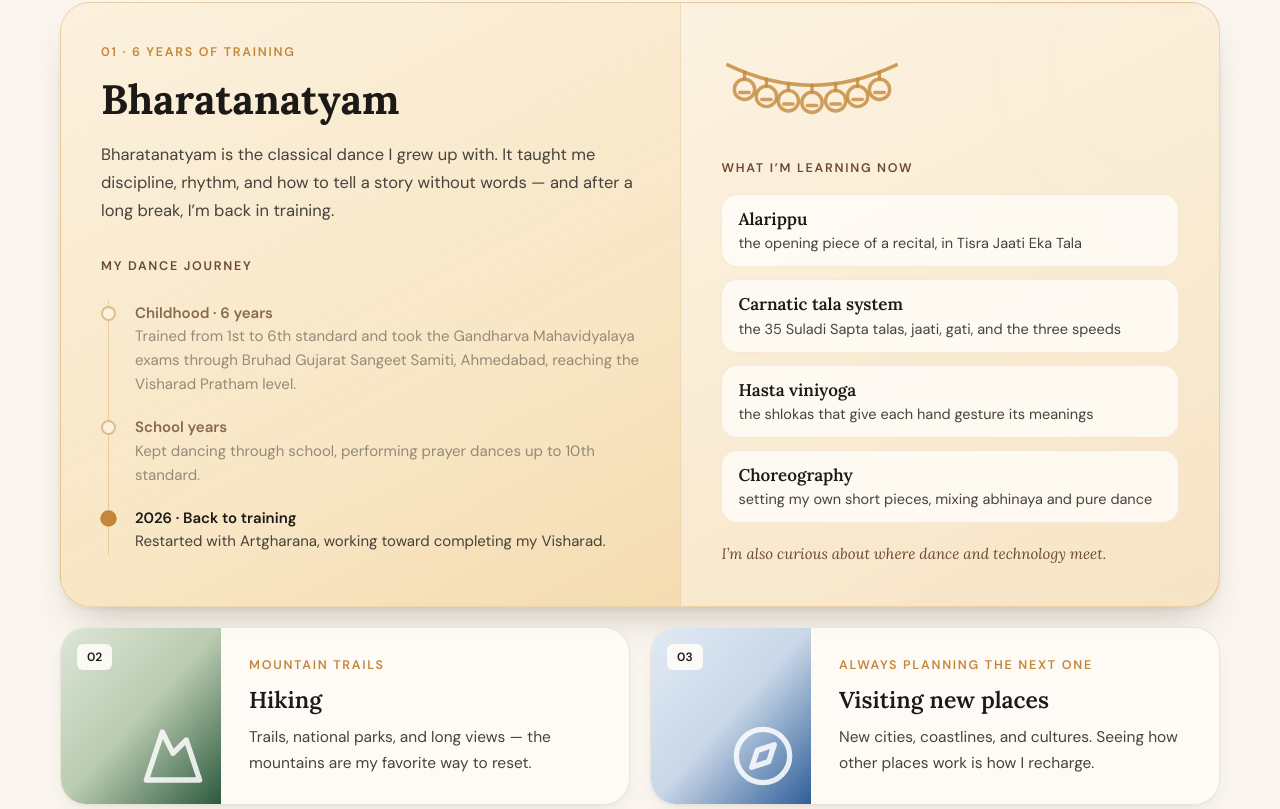
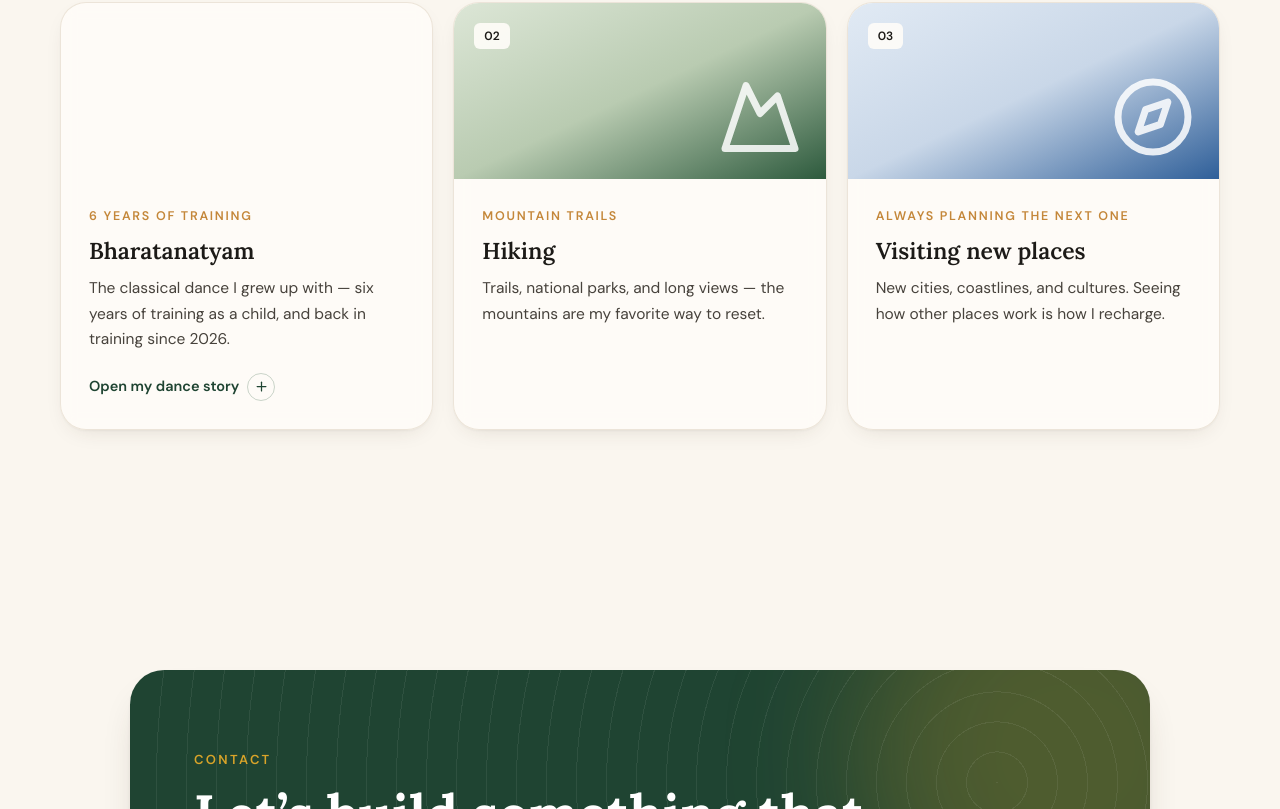
Before and after one commit to jmandalia99/portfolio, a React (Create React App) app: page / in a window 1280 px wide. Shown: the part 10751-11560 px from the top of the page. Built offline with nearby package versions, Linux system fonts and the light colour scheme.

Commit message:
Bharatanatyam card opens into full story

```diff
--- a/src/App.js
+++ b/src/App.js
@@ -767,85 +767,114 @@ function DanceIcon(props) {
 
 const BEYOND_ICON = { hike: Mountain, travel: Compass };
 
+function DanceModal({ open, onClose }) {
+  const d = bharatanatyam;
+  const closeRef = useRef(null);
+  useEffect(() => {
+    if (!open) return undefined;
+    const onKey = (e) => { if (e.key === 'Escape') onClose(); };
+    document.addEventListener('keydown', onKey);
+    const prev = document.body.style.overflow;
+    document.body.style.overflow = 'hidden';
+    if (closeRef.current) closeRef.current.focus();
+    return () => { document.removeEventListener('keydown', onKey); document.body.style.overflow = prev; };
+  }, [open, onClose]);
+  if (!open) return null;
+  return createPortal(
+    <div className="fixed inset-0 z-[60] flex items-end sm:items-center justify-center p-0 sm:p-6" role="dialog" aria-modal="true" aria-labelledby="dance-title">
+      <div className="absolute inset-0 bg-[#1C1A17]/40 backdrop-blur-sm fade-in" onClick={onClose} />
+      <div className="relative w-full sm:max-w-[760px] max-h-[90vh] overflow-y-auto rounded-t-[28px] sm:rounded-[28px] bg-paper shadow-lift pop-in">
+        <div className="relative px-6 sm:px-9 pt-8 pb-7 bg-gradient-to-br from-[#FBF1DE] via-[#F8E6C4] to-[#F1D3A1] overflow-hidden">
+          <button ref={closeRef} onClick={onClose} aria-label="Close"
+            className="absolute right-5 top-5 z-10 w-10 h-10 rounded-full bg-paper/80 text-ink grid place-items-center hover:bg-paper transition-colors"><X size={19} /></button>
+          <DanceIcon className="ghungroo ghungroo-live text-amber/80 w-[170px] h-[90px] -ml-1" aria-hidden="true" />
+          <p className="mt-3 text-[12.5px] font-semibold uppercase tracking-[0.14em] text-amber">{d.tag}</p>
+          <h3 id="dance-title" className="mt-2 font-serif font-bold text-[28px] sm:text-[32px] leading-tight text-ink">{d.title}</h3>
+          <p className="mt-3 text-[16px] leading-[1.7] text-body max-w-xl">{d.intro}</p>
+        </div>
+        <div className="px-6 sm:px-9 py-7 grid sm:grid-cols-2 gap-8">
+          <div>
+            <p className="text-[12.5px] font-semibold uppercase tracking-[0.14em] text-bark">My dance journey</p>
+            <ol className="mt-4 relative">
+              <span className="absolute left-[7px] top-2 bottom-2 w-px bg-amber/30" aria-hidden="true" />
+              {d.journey.map((j) => (
+                <li key={j.when} className="grid grid-cols-[22px_1fr] gap-3 py-2.5">
+                  <span className="relative mt-1 w-[15px] h-[15px] rounded-full border-2 bg-paper border-amber" />
+                  <span>
+                    <span className="block text-[15px] font-semibold text-ink">{j.when}</span>
+                    <span className="block text-[15px] leading-[1.6] text-body">{j.what}</span>
+                  </span>
+                </li>
+              ))}
+            </ol>
+          </div>
+          <div>
+            <p className="text-[12.5px] font-semibold uppercase tracking-[0.14em] text-bark">What I’m learning now</p>
+            <ul className="mt-4 space-y-2.5">
+              {d.learning.map(([k, v]) => (
+                <li key={k} className="rounded-2xl bg-[#FBF4E6] border border-amber/15 px-4 py-3">
+                  <span className="block font-serif font-semibold text-[16.5px] text-ink">{k}</span>
+                  <span className="block text-[14.5px] leading-snug text-body mt-0.5">{v}</span>
+                </li>
+              ))}
+            </ul>
+          </div>
+        </div>
+        <div className="px-6 sm:px-9 pb-8 flex flex-wrap items-center gap-4 justify-between border-t border-line pt-6">
+          <p className="text-[15px] italic font-serif text-bark">{d.closing}</p>
+          {d.tool && (
+            <Button href={d.tool} external onClick={() => track('taal_tool_open')}>Try my taal practice tool <ArrowUpRight size={17} /></Button>
+          )}
+        </div>
+      </div>
+    </div>,
+    document.body
+  );
+}
+
 function Beyond() {
-  const d = bharatanatyam;
-  const [step, setStep] = useState(d.journey.length - 1);
+  const [danceOpen, setDanceOpen] = useState(false);
+  const closeDance = React.useCallback(() => setDanceOpen(false), []);
+  const openDance = () => { setDanceOpen(true); track('dance_open'); };
+  const cards = [
+    { key: 'dance', title: bharatanatyam.title, tag: bharatanatyam.tag, text: bharatanatyam.short },
+    ...beyond,
+  ];
   return (
     <section id="beyond" className="relative py-20 md:py-28">
       <div className="max-w-[1240px] mx-auto px-5 md:px-10">
         <SectionHead kicker="Beyond work" title="What keeps me curious" />
-
-        {/* Bharatanatyam feature */}
-        <div className="reveal group/dance relative rounded-[30px] overflow-hidden border border-amber/25 shadow-lift bg-gradient-to-br from-[#FBF1DE] via-[#F8E6C4] to-[#F1D3A1]">
-          <div className="absolute -right-24 -top-24 w-80 h-80 rounded-full border border-amber/20" />
-          <div className="absolute -right-10 -top-10 w-52 h-52 rounded-full border border-amber/20" />
-          <div className="relative grid lg:grid-cols-[1.15fr_1fr]">
-            <div className="p-7 md:p-10">
-              <div className="flex items-center gap-3">
-                <span className="text-[12.5px] font-semibold uppercase tracking-[0.14em] text-amber">01 · {d.tag}</span>
-              </div>
-              <h3 className="mt-3 font-serif font-bold text-[clamp(1.9rem,3.2vw,2.6rem)] leading-tight text-ink">{d.title}</h3>
-              <p className="mt-4 text-[16.5px] leading-[1.7] text-body max-w-xl">{d.intro}</p>
-
-              <p className="mt-8 text-[12.5px] font-semibold uppercase tracking-[0.14em] text-bark">My dance journey</p>
-              <ol className="mt-4 relative">
-                <span className="absolute left-[7px] top-2 bottom-2 w-px bg-amber/30" aria-hidden="true" />
-                {d.journey.map((j, i) => (
-                  <li key={j.when}>
-                    <button onMouseEnter={() => setStep(i)} onFocus={() => setStep(i)} onClick={() => setStep(i)}
-                      className="w-full text-left grid grid-cols-[22px_1fr] gap-3 py-2.5 focus:outline-none">
-                      <span className={`relative mt-1 w-[15px] h-[15px] rounded-full border-2 transition-all duration-300 ${step === i ? 'bg-amber border-amber scale-110' : 'bg-[#FBF1DE] border-amber/50'}`} />
-                      <span>
-                        <span className={`block text-[15px] font-semibold transition-colors ${step === i ? 'text-ink' : 'text-bark/80'}`}>{j.when}</span>
-                        <span className={`block text-[15px] leading-[1.6] transition-all duration-500 ${step === i ? 'text-body opacity-100' : 'text-body/70 opacity-80'}`}>{j.what}</span>
-                      </span>
-                    </button>
-                  </li>
-                ))}
-              </ol>
-            </div>
-
-            <div className="relative p-7 md:p-10 lg:border-l border-t lg:border-t-0 border-amber/20 bg-paper/40 backdrop-blur-sm flex flex-col">
-              <DanceIcon className="ghungroo text-amber/80 w-[190px] h-[100px] -ml-1" aria-hidden="true" />
-              <p className="mt-4 text-[12.5px] font-semibold uppercase tracking-[0.14em] text-bark">What I’m learning now</p>
-              <ul className="mt-4 space-y-3">
-                {d.learning.map(([k, v]) => (
-                  <li key={k} className="rounded-2xl bg-paper/80 border border-amber/15 px-4 py-3 transition-all duration-300 hover:-translate-y-0.5 hover:shadow-card">
-                    <span className="block font-serif font-semibold text-[17px] text-ink">{k}</span>
-                    <span className="block text-[14.5px] leading-snug text-body mt-0.5">{v}</span>
-                  </li>
-                ))}
-              </ul>
-              <p className="mt-5 text-[15px] italic font-serif text-bark">{d.closing}</p>
-              {d.tool && (
-                <a href={d.tool} target="_blank" rel="noopener noreferrer" onClick={() => track('taal_tool_open')}
-                  className="mt-5 self-start inline-flex items-center gap-2 rounded-full bg-forest-deep text-white px-5 py-3 text-[15px] font-semibold hover:bg-forest hover:-translate-y-0.5 transition-all">
-                  Try my taal practice tool <ArrowUpRight size={17} />
-                </a>
-              )}
-            </div>
-          </div>
-        </div>
-
-        <div className="mt-5 grid md:grid-cols-2 gap-5">
-          {beyond.map((b, i) => {
-            const Icon = BEYOND_ICON[b.key];
+        <div className="grid md:grid-cols-3 gap-5">
+          {cards.map((b, i) => {
+            const isDance = b.key === 'dance';
+            const Icon = isDance ? DanceIcon : BEYOND_ICON[b.key];
+            const Tag = isDance ? 'button' : 'div';
             return (
-              <div key={b.key} className="reveal group rounded-[26px] overflow-hidden bg-paper/80 backdrop-blur border border-line/80 shadow-card hover:shadow-lift hover:-translate-y-1.5 transition-all duration-500 grid grid-cols-[120px_1fr] sm:grid-cols-[160px_1fr]" style={{ '--d': `${(i + 1) * 90}ms` }}>
-                <div className={`relative overflow-hidden ${b.key === 'hike' ? 'bg-gradient-to-br from-[#DCE6D6] via-[#B9CBB1] to-[#2D5A3D]' : 'bg-gradient-to-br from-[#E1EAF4] via-[#C9D7E8] to-[#2F5F99]'}`}>
-                  <Icon className="absolute right-4 bottom-4 text-white/85 transition-transform duration-700 group-hover:scale-110 group-hover:-rotate-6" width={64} height={64} />
-                  <span className="absolute left-4 top-4 text-[12px] font-semibold text-ink bg-paper/90 rounded-md px-2.5 py-1">{String(i + 2).padStart(2, '0')}</span>
-                </div>
-                <div className="p-6 md:p-7">
-                  <p className="text-[12.5px] font-semibold uppercase tracking-[0.14em] text-amber">{b.tag}</p>
-                  <h3 className="mt-2 font-serif font-semibold text-[23px] text-ink">{b.title}</h3>
-                  <p className="mt-2 text-[15.5px] leading-[1.65] text-body">{b.text}</p>
-                </div>
-              </div>
+              <Tag key={b.key} {...(isDance ? { onClick: openDance, type: 'button' } : {})}
+                className={`reveal group group/dance text-left rounded-[26px] overflow-hidden bg-paper/80 backdrop-blur border border-line/80 shadow-card hover:shadow-lift hover:-translate-y-1.5 transition-all duration-500 flex flex-col ${isDance ? 'cursor-pointer focus:outline-none focus-visible:ring-2 focus-visible:ring-forest' : ''}`}
+                style={{ '--d': `${i * 90}ms` }}>
+                <span className={`relative block h-44 overflow-hidden ${isDance ? 'bg-gradient-to-br from-[#F4DDB0] via-[#EDC98A] to-[#C4873A]' : b.key === 'hike' ? 'bg-gradient-to-br from-[#DCE6D6] via-[#B9CBB1] to-[#2D5A3D]' : 'bg-gradient-to-br from-[#E1EAF4] via-[#C9D7E8] to-[#2F5F99]'}`}>
+                  <Icon className={`absolute text-white/85 transition-transform duration-700 group-hover:scale-110 ${isDance ? 'ghungroo right-5 bottom-8' : 'right-6 bottom-5 group-hover:-rotate-6'}`}
+                    width={isDance ? 150 : 84} height={isDance ? 80 : 84} />
+                  <span className="absolute left-5 top-5 text-[12px] font-semibold text-ink bg-paper/90 rounded-md px-2.5 py-1">{String(i + 1).padStart(2, '0')}</span>
+                </span>
+                <span className="p-6 md:p-7 flex flex-col flex-1">
+                  <span className="text-[12.5px] font-semibold uppercase tracking-[0.14em] text-amber">{b.tag}</span>
+                  <span className="mt-2 font-serif font-semibold text-[23px] text-ink">{b.title}</span>
+                  <span className="mt-2 text-[15.5px] leading-[1.65] text-body">{b.text}</span>
+                  {isDance && (
+                    <span className="mt-auto pt-5 inline-flex items-center gap-2 text-[14.5px] font-semibold text-forest-deep">
+                      Open my dance story
+                      <span className="w-7 h-7 rounded-full border border-forest/25 grid place-items-center transition-all duration-500 group-hover:bg-forest-deep group-hover:text-white group-hover:rotate-90"><Plus size={15} /></span>
+                    </span>
+                  )}
+                </span>
+              </Tag>
             );
           })}
         </div>
       </div>
+      <DanceModal open={danceOpen} onClose={closeDance} />
     </section>
   );
 }
--- a/src/content.js
+++ b/src/content.js
@@ -455,6 +455,7 @@ export const recognition = [
 export const bharatanatyam = {
   title: 'Bharatanatyam',
   tag: '6 years of training',
+  short: 'The classical dance I grew up with — six years of training as a child, and back in training since 2026.',
   intro:
     'Bharatanatyam is the classical dance I grew up with. It taught me discipline, rhythm, and how to tell a story without words — and after a long break, I’m back in training.',
   journey: [
--- a/src/index.css
+++ b/src/index.css
@@ -105,7 +105,7 @@ body {
 
 /* ghungroo bells swing when the dance card is hovered */
 .ghungroo .bell { transform-box: view-box; }
-.group\/dance:hover .ghungroo .bell { animation: swing 0.9s ease-in-out infinite alternate; }
+.group\/dance:hover .ghungroo .bell, .ghungroo-live .bell { animation: swing 0.9s ease-in-out infinite alternate; }
 @keyframes swing { from { transform: rotate(-9deg); } to { transform: rotate(9deg); } }
 
 /* scroll cue */
```
